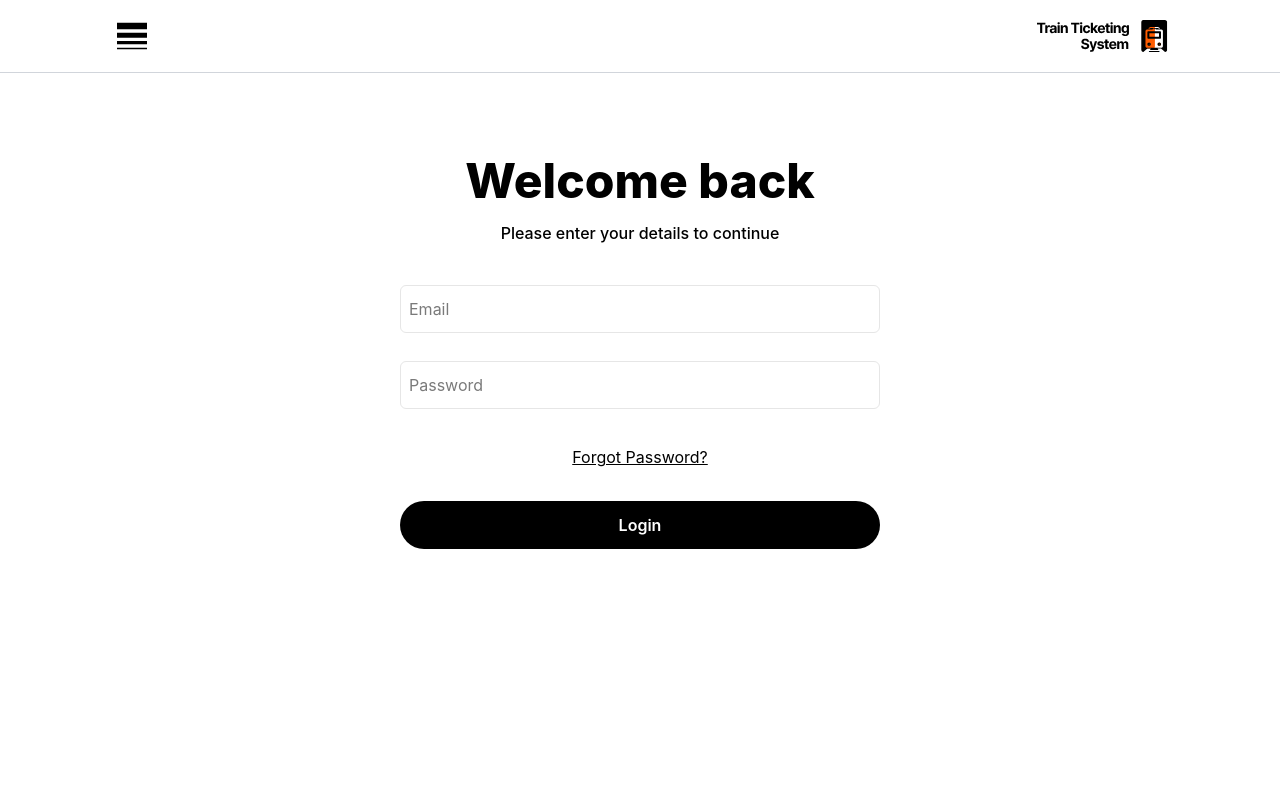
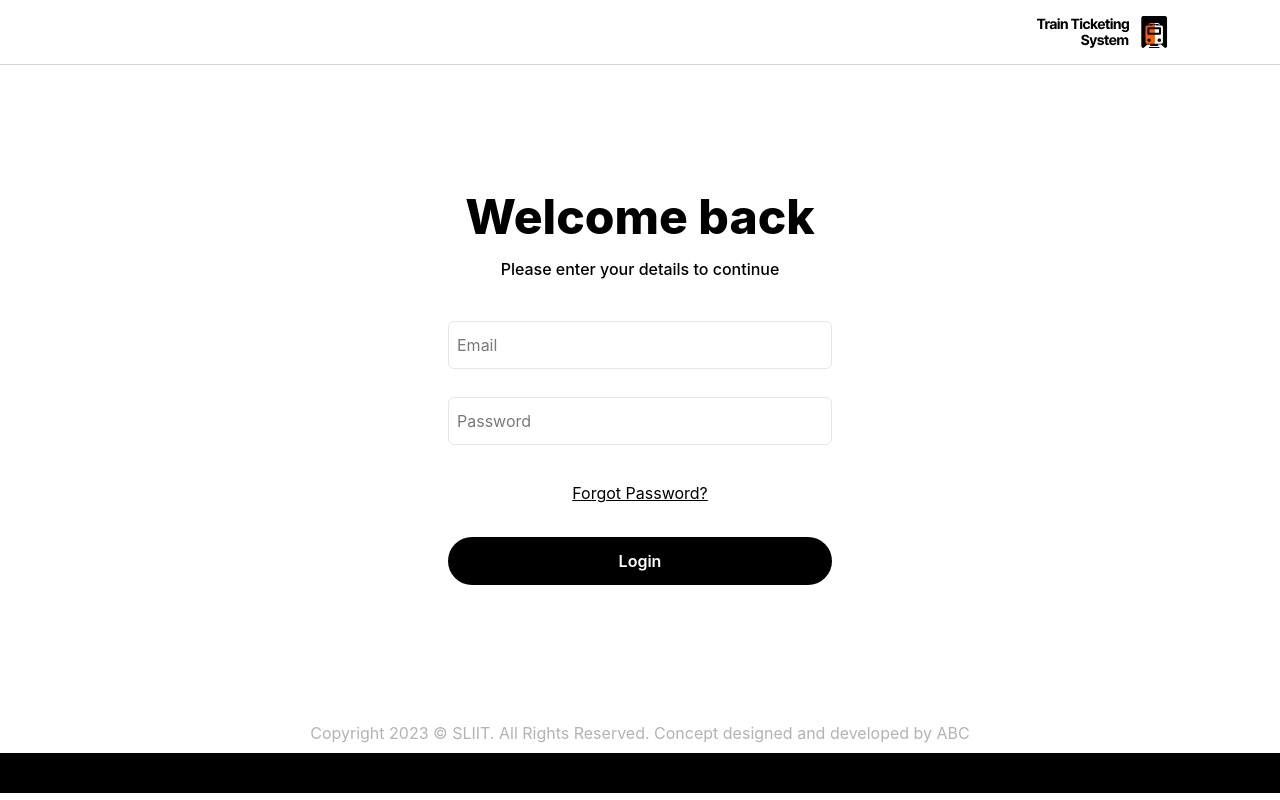
Before and after one commit to SasinduNanayakkara/AED-FE, a React (Create React App) app: page /login in a window 1280 px wide. Built offline with nearby package versions, Linux system fonts and the light colour scheme.

Commit message:
Completed login

```diff
--- /dev/null
+++ b/src/Components/Footer.jsx
@@ -0,0 +1,12 @@
+import React from "react";
+
+function Footer() {
+    return (
+      <div className="flex flex-col items-center">
+        <p className="p-2 text-[#B3B3B3] text-center">Copyright 2023 © SLIIT. All Rights Reserved. Concept designed and developed by ABC</p>
+        <div className="bg-black text-white w-full content-center h-10"></div>
+      </div>
+    );
+  }
+
+  export default Footer;
--- a/src/Components/Header.jsx
+++ b/src/Components/Header.jsx
@@ -10,6 +10,7 @@ function Header() {
         <div></div>
         <img src={Logo} className="h-8" alt="Logo" />
       </div>
+      <div className="border-b border-gray-300 px-10"></div>
     </div>
   );
 }
--- a/src/Pages/Common/LogIn.jsx
+++ b/src/Pages/Common/LogIn.jsx
@@ -1,24 +1,25 @@
 import React from "react";
 import { Link, useNavigate } from "react-router-dom";
 import Logo from "../../Assets/Logo.svg";
-import BurgerIcon from "../../Assets/BurgerIcon.svg";
+import Footer from "../../Components/Footer"
 
-function Home() {
+function FirstElement() {
   // const [login, { isLoading }]
   return (
-    <div className="">
-      <div className="flex justify-between items-center bg-white  px-28 py-4">
-        <img src={BurgerIcon} className="h-10" alt="Burger Icon" />
+    <div>
+      <div className="">
+        <div className="flex justify-between items-center bg-white px-28 py-4">
         <div></div>
-        <img src={Logo} className="h-8" alt="Logo" />
+        <img src={Logo} className="h-8 xl:flex justify-between items-center" alt="Logo" />
       </div>
-      <div className="border-b border-gray-300 px-10"></div>
+      <div className="border-b border-gray-300"></div>
+      </div>
 
-      <div className="w-full min-h-[70vh] flex flex-col justify-center items-center">
-        <form className="w-full max-w-form flex flex-col items-center">
-          <h5 className="text-5xl font-extrabold">Welcome back</h5>
-          <p className="font-medium mt-4">Please enter your details to continue</p>
-          <div className="w-[60vh] flex flex-col justify-center items-center py-6">
+      <div className="w-full h-full min-h-[81vh] flex flex-col justify-center items-center">
+        <form className=" max-w-form flex flex-col items-center">
+          <h5 className="text-5xl font-extrabold text-center">Welcome back</h5>
+          <p className="font-medium mt-4 text-center">Please enter your details to continue</p>
+          <div className="w-96 flex flex-col justify-center items-center py-6">
             <input
               type="text"
               placeholder="Email"
@@ -32,11 +33,11 @@ function Home() {
             />
           </div>
 
-          <div className="w-[60vh] flex flex-col items-center gap-8">
+          <div className=" flex flex-col items-center gap-8">
             <Link to="/forgot-password">
             <h3 className="underline link hover:text-[#FF5C00]">Forgot Password?</h3>
           </Link>
-          <button className="hover:bg-[#FF5C00] hover:text-white bg-[#000000] text-white rounded-3xl h-12 w-full px-8 py-1 font-inter font-semibold">
+          <button className="hover:bg-[#FF5C00] hover:text-white bg-[#000000] text-white rounded-3xl h-12 w-96 px-8 py-1 font-inter font-semibold">
             Login
           </button>
           </div>
@@ -46,4 +47,12 @@ function Home() {
   );
 }
 
+function Home() {
+  return (
+    <div>
+      <FirstElement />
+      <Footer/>
+    </div>
+  )
+}
 export default Home;
```
